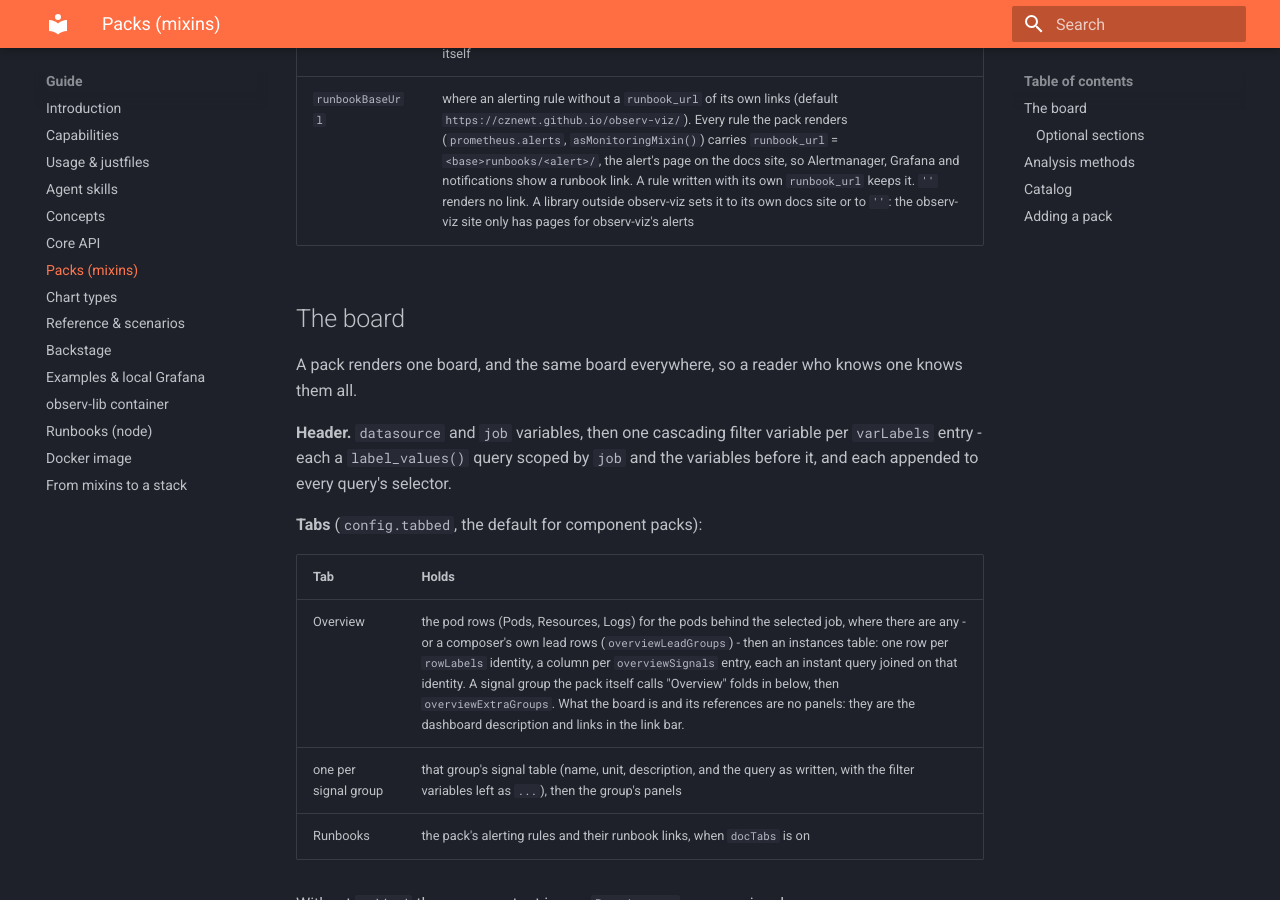
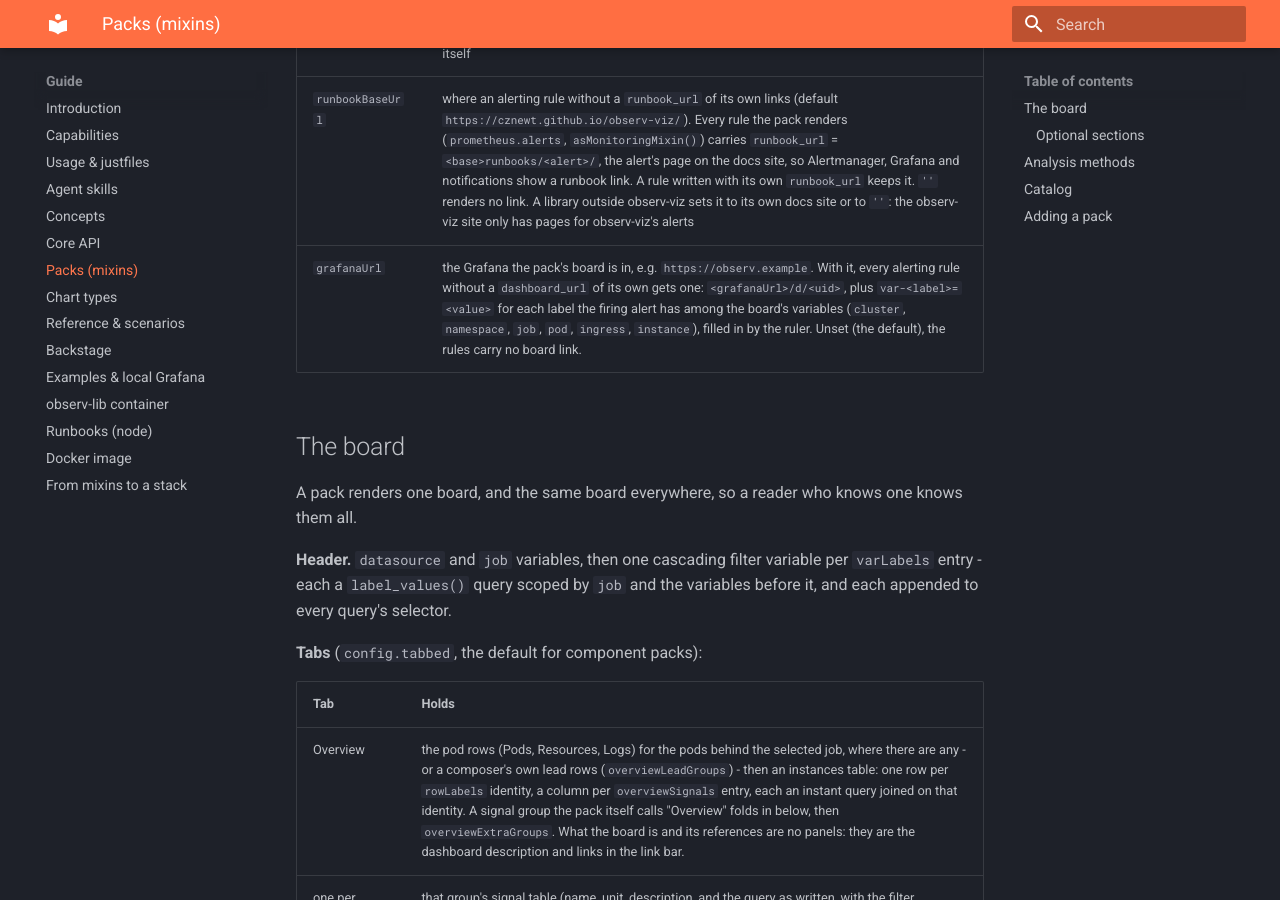
Before and after one commit to cznewt/observ-viz, an MkDocs documentation site: the page built from docs/packs.md, in a window 1280 px wide and 900 px high, scrolled down 1505 px. Built offline with MkDocs 1.6.1 and Material for MkDocs 9.7.7, drawn with Linux system fonts in a browser that asks for light colours.

Commit message:
packs: config.grafanaUrl links every alert to the pack's board
With config.grafanaUrl, each alerting rule without a dashboard_url of its own
gets one: <grafanaUrl>/d/<uid>, plus var-<label>=<value> for each label the
firing alert has among the board's variables (cluster, namespace, job, pod,
ingress, instance), filled in by the ruler through Go templates. Unset, the
rules are as before.

Co-Authored-By: Claude Opus 5.5 <noreply@anthropic.com>

```diff
--- a/docs/packs.md
+++ b/docs/packs.md
@@ -38,6 +38,7 @@ Optional, on every pack built through `libs/common-lib/filters.libsonnet`:
 | `podMetric` | the pods for the pod rows on a tabbed board that is not scoped by `job` (`groupVar: 'cluster'`, a workload board built on kube-state-metrics): a series selector whose `pod` label lists them, e.g. `kube_pod_container_status_ready{cluster=~"$cluster", namespace=~"$namespace", container=~"$server"}`. It replaces `varMetric{job=~"$job", pod!=""}` in the hidden variables above (Valheim, Minecraft, Pangolin, WordPress) |
 | `folderPath` | where the board is filed, as an ancestor chain: `[{uid, title}, ...]` ending in the folder itself |
 | `runbookBaseUrl` | where an alerting rule without a `runbook_url` of its own links (default `https://cznewt.github.io/observ-viz/`). Every rule the pack renders (`prometheus.alerts`, `asMonitoringMixin()`) carries `runbook_url` = `<base>runbooks/<alert>/`, the alert's page on the docs site, so Alertmanager, Grafana and notifications show a runbook link. A rule written with its own `runbook_url` keeps it. `''` renders no link. A library outside observ-viz sets it to its own docs site or to `''`: the observ-viz site only has pages for observ-viz's alerts |
+| `grafanaUrl` | the Grafana the pack's board is in, e.g. `https://observ.example`. With it, every alerting rule without a `dashboard_url` of its own gets one: `<grafanaUrl>/d/<uid>`, plus `var-<label>=<value>` for each label the firing alert has among the board's variables (`cluster`, `namespace`, `job`, `pod`, `ingress`, `instance`), filled in by the ruler. Unset (the default), the rules carry no board link. |
 
 ## The board
 
```
Also changed, not shown: 1 other file.
